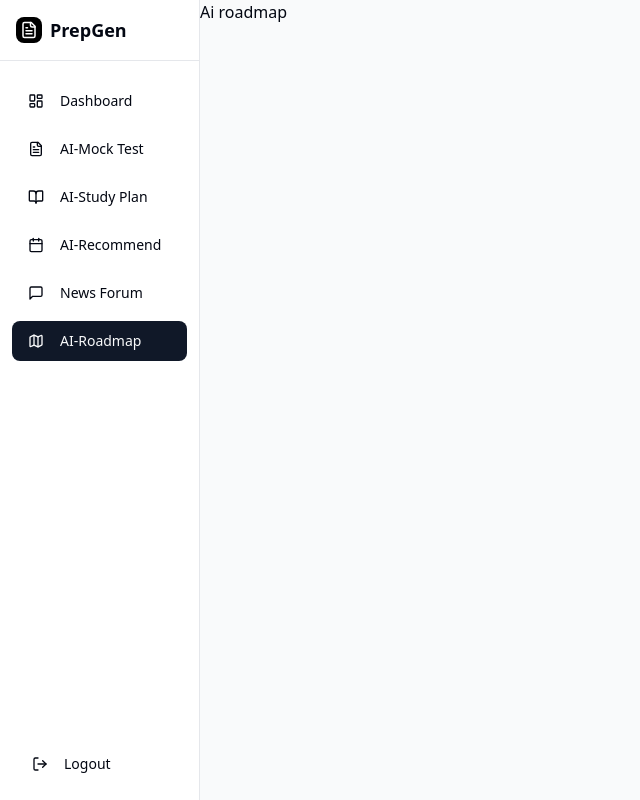
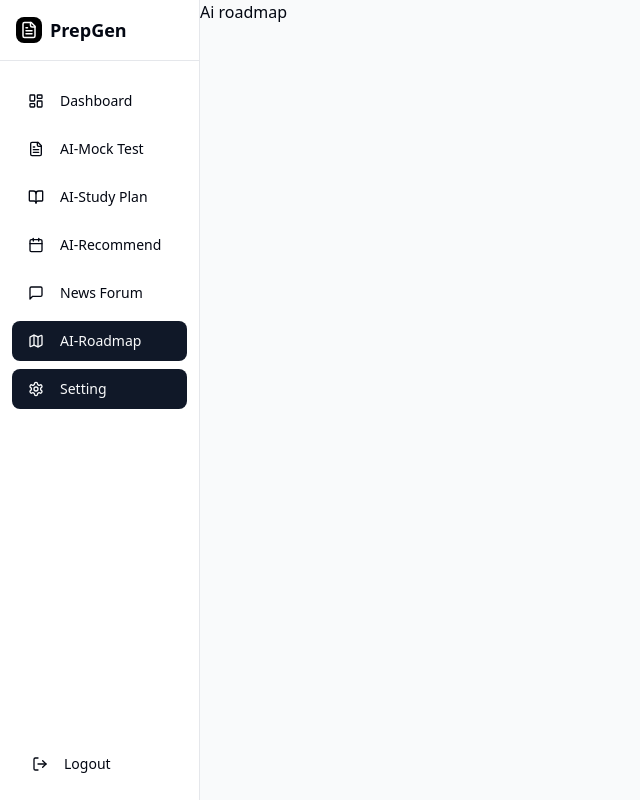
Before and after one commit to imamangupta/tech-pragyan-app, a Next.js app: page /dashboard/ai-roadmap in a window 1280 px wide. Shown: the whole page, without its empty margins (0-640 px from the left). Built offline with nearby package versions, Linux system fonts and the light colour scheme.

Commit message:
bug fix 1

```diff
--- a/src/app/dashboard/ai-mock-test/[id]/page.tsx
+++ b/src/app/dashboard/ai-mock-test/[id]/page.tsx
@@ -18,7 +18,7 @@ interface Question {
   points: string
 }
 
-export default function page() {
+export default function Page() {
 
     const [selectedAnswers, setSelectedAnswers] = useState<Record<number, string>>({})
 
--- a/src/app/dashboard/ai-mock-test/page.tsx
+++ b/src/app/dashboard/ai-mock-test/page.tsx
@@ -1,9 +1,10 @@
 "use client"
 import Sidebar from '@/components/Sidebar'
-import React from 'react'
+import React  from 'react'
 import {
   Search,
 } from "lucide-react"
+import { useState } from "react"
 import { Button } from "@/components/ui/button"
 import { Avatar, AvatarFallback, AvatarImage } from "@/components/ui/avatar"
 // import React from 'react';
@@ -12,6 +13,7 @@ import { Avatar, AvatarFallback, AvatarImage } from "@/components/ui/avatar"
 import { Card, CardContent } from '@/components/ui/card';
 import { FileIcon } from 'lucide-react';
 import TestModel from './components/TestModel'
+
 
 interface TestItem {
   id: string;
@@ -23,8 +25,7 @@ interface TestItem {
 export default function page() {
 
 
-
-  const [tests, setTests] = React.useState<TestItem[]>([
+  const [tests, setTests] = useState<TestItem[]>([
     { id: '1', title: 'Physics test', marks: 40, duration: 10 },
     { id: '2', title: 'Physics test', marks: 40, duration: 10 },
     { id: '3', title: 'Physics test', marks: 40, duration: 10, isSelected: true }
--- a/src/app/dashboard/page.tsx
+++ b/src/app/dashboard/page.tsx
@@ -1,12 +1,8 @@
 "use client"
-
-import { useState } from "react"
 import {
     BarChart3,
-
     Clock,
     FileText,
-
     Search,
     Trophy,
 } from "lucide-react"
--- a/src/app/page.tsx
+++ b/src/app/page.tsx
@@ -1,10 +1,13 @@
 import { Button } from "@/components/ui/button";
+import Link from "next/link";
 
 
 export default function Home() {
   return (
     <>
-      <Button>asdfasd</Button>
+      <Link href="/dashboard/overview">
+      <Button>DashBoard</Button>
+      </Link>
 
     </>
   );
--- a/src/components/Sidebar.tsx
+++ b/src/components/Sidebar.tsx
@@ -8,6 +8,7 @@ import {
     LogOut,
     Map,
     MessageSquare,
+    Settings,
 } from "lucide-react"
 import { Button } from "@/components/ui/button"
 import { usePathname  } from "next/navigation";
@@ -65,6 +66,12 @@ export default function Sidebar() {
                             AI-Roadmap
                         </Button>
                     </Link>
+                    <Link href="/dashboard/ai-roadmap">
+                        <Button variant={pathname.includes("ai-roadmap")?'default':'ghost'} className="w-full  my-1 justify-start cursor-pointer">
+                            <Settings className="mr-2 h-4 w-4" />
+                            Setting
+                        </Button>
+                    </Link>
                 </div>
             </nav>
 
```
